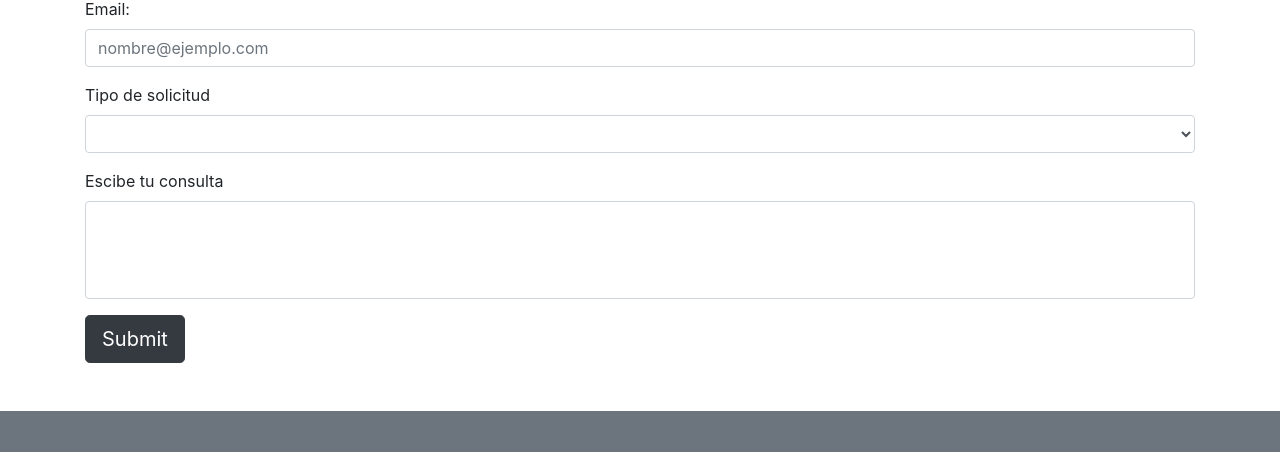
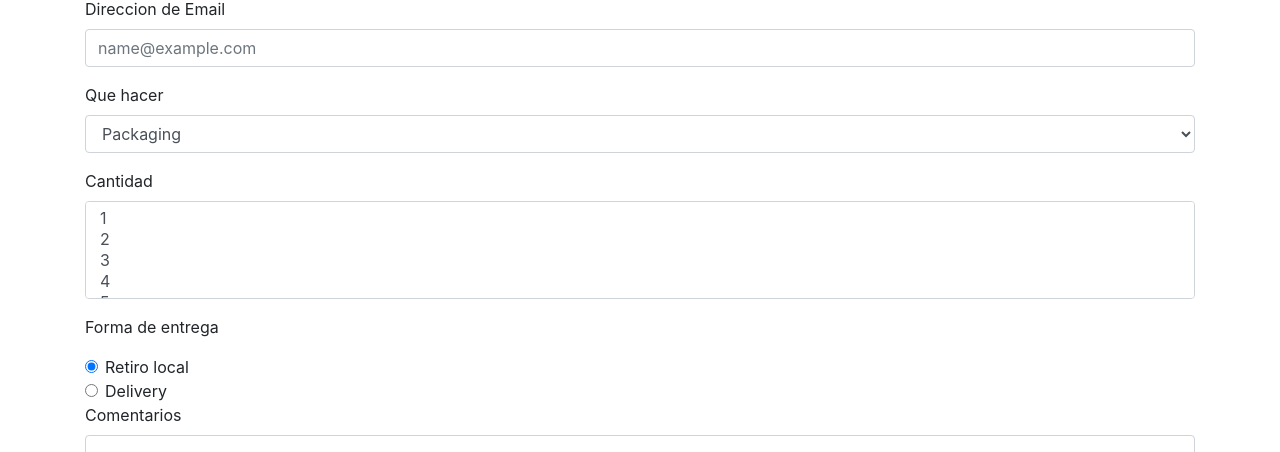
Before and after one commit to wasp-445/landing-page, a plain HTML site: page contact.html in a window 1280 px wide. Shown: the part 115-567 px from the top of the page. Drawn offline with nearby package versions, Linux system fonts and the light colour scheme.

Commit message:
se agrega form

```diff
--- a/contact.html
+++ b/contact.html
@@ -38,19 +38,48 @@
         <h1 class="text-center">Contacto</h1>
         <form>
             <div class="form-group">
-                <label for="exampleFormControlInput1">Email:</label>
-                <input type="email" class="form-control" id="exampleFormControlInput1" placeholder="nombre@ejemplo.com">
+                <label for="exampleFormControlInput1">Direccion de Email</label>
+                <input type="email" class="form-control" id="exampleFormControlInput1" placeholder="name@example.com">
             </div>
             <div class="form-group">
-                <label for="exampleFormControlSelect1">Tipo de solicitud</label>
-                <select class="form-control" id="exampleFormControlSelect1"></select>
+                <label for="exampleFormControlSelect1">Que hacer</label>
+                <select class="form-control" id="exampleFormControlSelect1">
+                    <option>Packaging</option>
+                    <option>Merchandasing</option>
+                    <option>Papeleria</option>
+                    <option>Branding</option>
+                </select>
             </div>
             <div class="form-group">
-                <label for="exampleFormControlSelect2">Escibe tu consulta</label>
-                <select multiple class="form-control" id="exampleFormControlSelect2"></select>
+                <label for="exampleFormControlSelect2">Cantidad</label>
+                <select multiple class="form-control" id="exampleFormControlSelect2">
+                    <option>1</option>
+                    <option>2</option>
+                    <option>3</option>
+                    <option>4</option>
+                    <option>5</option>
+                </select>
             </div>
-            <input class="btn btn-dark btn-lg" type="submit" value="Submit">
+            <div>
+                <p>Forma de entrega</p>
+                <div class="form-check">
+                    <input class="form-check-input" type="radio" name="exampleRadios" id="exampleRadios1"
+                        value="option1" checked>
+                    <label class="form-check-label" for="exampleRadios1">Retiro local</label>
+                </div>
+                <div class="form-check">
+                    <input class="form-check-input" type="radio" name="exampleRadios" id="exampleRadios2"
+                        value="option2">
+                    <label class="form-check-label" for="exampleRadios2">Delivery</label>
+                </div>
+            </div>
+            <div class="form-group">
+                <label for="exampleFormControlTextarea1">Comentarios</label>
+                <textarea class="form-control" id="exampleFormControlTextarea1" rows="3"></textarea>
+            </div>
         </form>
+
+        <!--<input class="btn btn-dark btn-lg" type="submit" value="Submit">-->
     </div>
     <footer class="mt-5 p-5 text-light bg-secondary">
         <div class="row">
```
